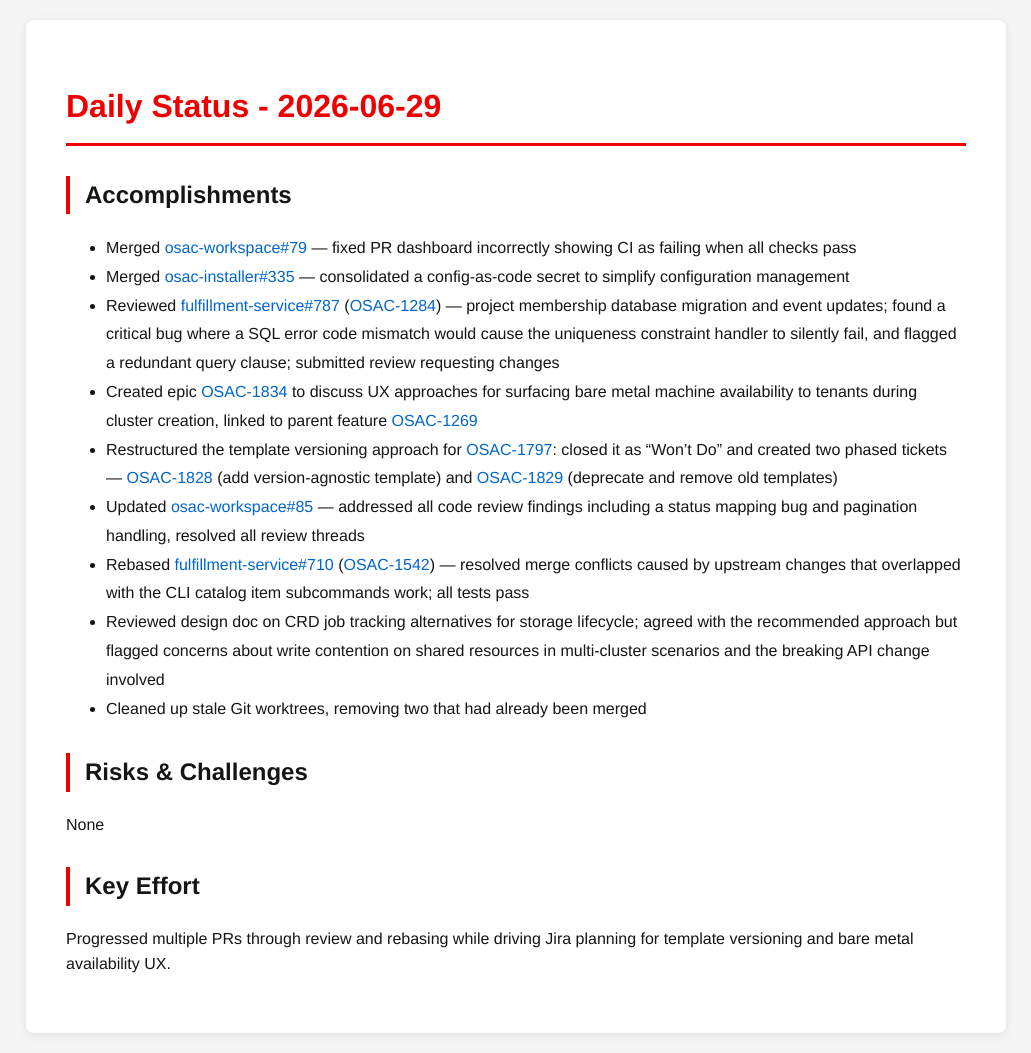
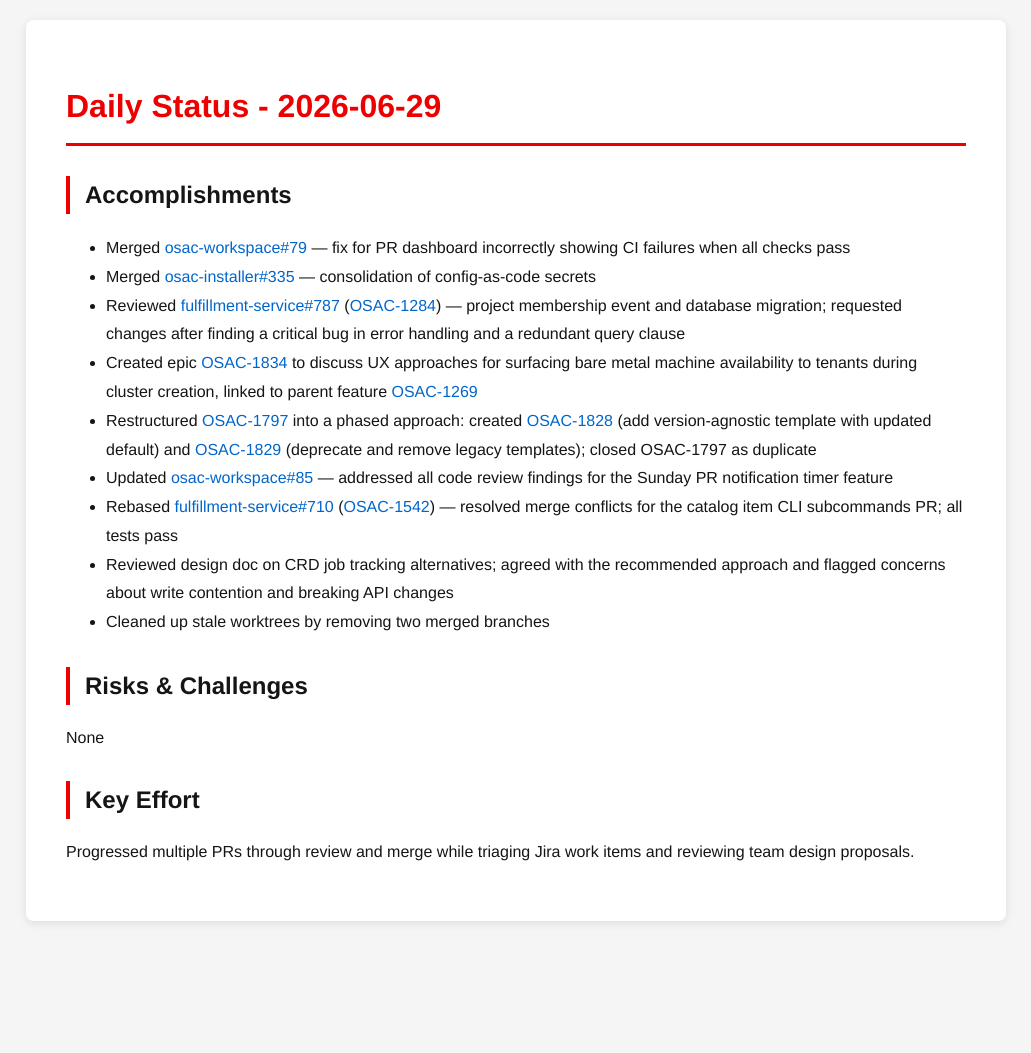
Before and after one commit to tzvatot/daily-status, a Jekyll site: the page built from 2026-06-29.md, in a window 1280 px wide. Shown: the whole page, without its empty margins (124-1155 px from the left). Built offline with Jekyll 4.4.1, drawn with Linux system fonts in a browser that asks for light colours; after the commit the page ends 941 px from its top, so only the background shows below that.

Commit message:
Daily status update - 2026-06-29

```diff
--- a/2026-06-29.md
+++ b/2026-06-29.md
@@ -7,18 +7,18 @@
 # Daily Status - 2026-06-29
 
 ## Accomplishments
-- Merged [osac-workspace#79](https://github.com/osac-project/osac-workspace/pull/79) — fixed PR dashboard incorrectly showing CI as failing when all checks pass
-- Merged [osac-installer#335](https://github.com/osac-project/osac-installer/pull/335) — consolidated a config-as-code secret to simplify configuration management
-- Reviewed [fulfillment-service#787](https://github.com/osac-project/fulfillment-service/pull/787) ([OSAC-1284](https://redhat.atlassian.net/browse/OSAC-1284)) — project membership database migration and event updates; found a critical bug where a SQL error code mismatch would cause the uniqueness constraint handler to silently fail, and flagged a redundant query clause; submitted review requesting changes
+- Merged [osac-workspace#79](https://github.com/osac-project/osac-workspace/pull/79) — fix for PR dashboard incorrectly showing CI failures when all checks pass
+- Merged [osac-installer#335](https://github.com/osac-project/osac-installer/pull/335) — consolidation of config-as-code secrets
+- Reviewed [fulfillment-service#787](https://github.com/osac-project/fulfillment-service/pull/787) ([OSAC-1284](https://redhat.atlassian.net/browse/OSAC-1284)) — project membership event and database migration; requested changes after finding a critical bug in error handling and a redundant query clause
 - Created epic [OSAC-1834](https://redhat.atlassian.net/browse/OSAC-1834) to discuss UX approaches for surfacing bare metal machine availability to tenants during cluster creation, linked to parent feature [OSAC-1269](https://redhat.atlassian.net/browse/OSAC-1269)
-- Restructured the template versioning approach for [OSAC-1797](https://redhat.atlassian.net/browse/OSAC-1797): closed it as "Won't Do" and created two phased tickets — [OSAC-1828](https://redhat.atlassian.net/browse/OSAC-1828) (add version-agnostic template) and [OSAC-1829](https://redhat.atlassian.net/browse/OSAC-1829) (deprecate and remove old templates)
-- Updated [osac-workspace#85](https://github.com/osac-project/osac-workspace/pull/85) — addressed all code review findings including a status mapping bug and pagination handling, resolved all review threads
-- Rebased [fulfillment-service#710](https://github.com/osac-project/fulfillment-service/pull/710) ([OSAC-1542](https://redhat.atlassian.net/browse/OSAC-1542)) — resolved merge conflicts caused by upstream changes that overlapped with the CLI catalog item subcommands work; all tests pass
-- Reviewed design doc on CRD job tracking alternatives for storage lifecycle; agreed with the recommended approach but flagged concerns about write contention on shared resources in multi-cluster scenarios and the breaking API change involved
-- Cleaned up stale Git worktrees, removing two that had already been merged
+- Restructured [OSAC-1797](https://redhat.atlassian.net/browse/OSAC-1797) into a phased approach: created [OSAC-1828](https://redhat.atlassian.net/browse/OSAC-1828) (add version-agnostic template with updated default) and [OSAC-1829](https://redhat.atlassian.net/browse/OSAC-1829) (deprecate and remove legacy templates); closed OSAC-1797 as duplicate
+- Updated [osac-workspace#85](https://github.com/osac-project/osac-workspace/pull/85) — addressed all code review findings for the Sunday PR notification timer feature
+- Rebased [fulfillment-service#710](https://github.com/osac-project/fulfillment-service/pull/710) ([OSAC-1542](https://redhat.atlassian.net/browse/OSAC-1542)) — resolved merge conflicts for the catalog item CLI subcommands PR; all tests pass
+- Reviewed design doc on CRD job tracking alternatives; agreed with the recommended approach and flagged concerns about write contention and breaking API changes
+- Cleaned up stale worktrees by removing two merged branches
 
 ## Risks & Challenges
 None
 
 ## Key Effort
-Progressed multiple PRs through review and rebasing while driving Jira planning for template versioning and bare metal availability UX.
+Progressed multiple PRs through review and merge while triaging Jira work items and reviewing team design proposals.
```
